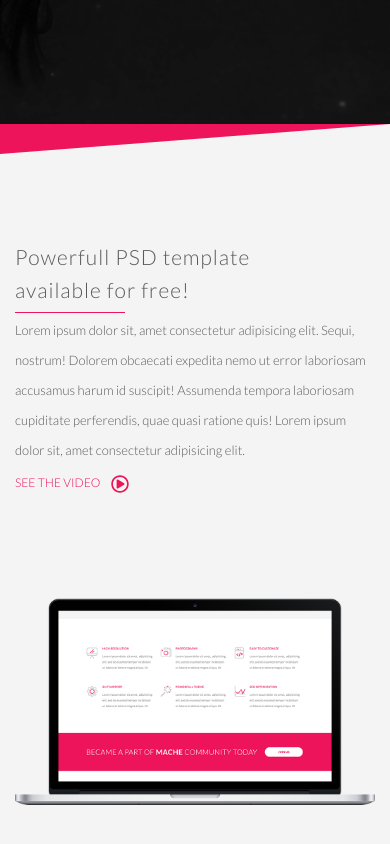
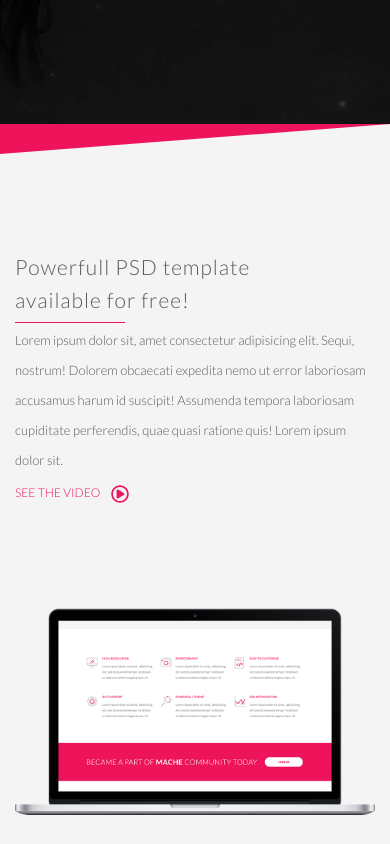
Before and after one commit to jaruto7/mache-template, a website: page index.html in a window 390 px wide. Shown: the part 676-1520 px from the top of the page. Drawn offline with nearby package versions, Linux system fonts and the light colour scheme.

Commit message:
Fix media queries in about us section

```diff
--- a/index.html
+++ b/index.html
@@ -75,7 +75,7 @@
           <h3 class="about-us__header--one">Powerfull PSD template</h3>
           <h3 class="about-us__header--two">available for free!</h3>
           <hr class="about-us__horizontal-rule">
-          <p class="about-us__paragraph">Lorem ipsum dolor sit, amet consectetur adipisicing elit. Sequi, nostrum! Dolorem obcaecati expedita nemo ut error laboriosam accusamus harum id suscipit! Assumenda tempora laboriosam cupiditate perferendis, quae quasi ratione quis! Lorem ipsum dolor sit, amet consectetur adipisicing elit.</p>
+          <p class="about-us__paragraph">Lorem ipsum dolor sit, amet consectetur adipisicing elit. Sequi, nostrum! Dolorem obcaecati expedita nemo ut error laboriosam accusamus harum id suscipit! Assumenda tempora laboriosam cupiditate perferendis, quae quasi ratione quis! Lorem ipsum dolor sit.</p>
           <a class="about-us__link" href="#">SEE THE VIDEO<i class="far fa-play-circle"></i></a>
         </div>
         <div class="col-sm-12 col-lg-7">
--- a/sass/_about-us-section.scss
+++ b/sass/_about-us-section.scss
@@ -55,9 +55,9 @@
     background-color: #f4f4f4;
 
     // First Column
-    // & .about-us__header--one {
-      // margin-top: 150px;
-    // }
+    & .about-us__header--one {
+      margin-top: 30px;
+    }
 
     & .about-us__header--one, .about-us__header--two {
       font-size: 24px;
@@ -109,7 +109,7 @@
 
     // First Column
     & .about-us__header--one {
-      margin-top: 120px;
+      margin-top: 130px;
     }
 
     & .about-us__header--one, .about-us__header--two {
@@ -124,7 +124,7 @@
     }
 
     & .about-us__paragraph {
-      font-size: 11px;
+      font-size: 12px;
       // color: #5a5a5a;
       // line-height: 30px;
       margin-bottom: 4px;
```
Also changed, not shown: css/style.css.
